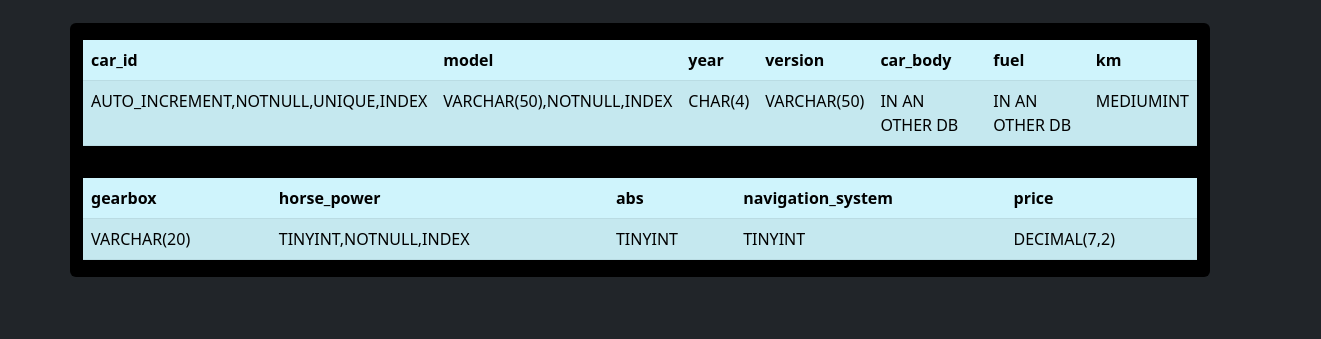
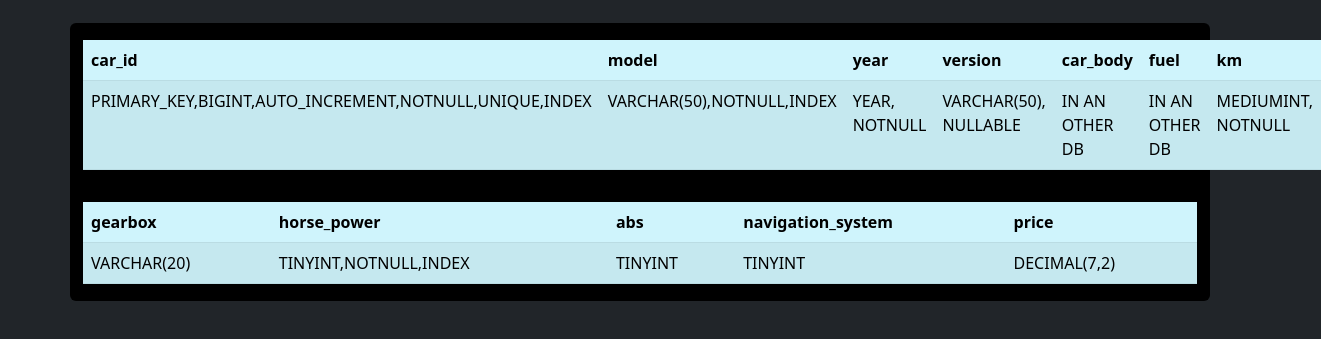
Before and after one commit to xGIANOx/db-first, a plain HTML site: page index.html in a window 1280 px wide. Shown: the part 121-460 px from the top of the page, 1321 px wide, since content can reach past the window. Drawn offline with nearby package versions, Linux system fonts and the light colour scheme.

Commit message:
[FIX] parameters

```diff
--- a/index.html
+++ b/index.html
@@ -30,13 +30,13 @@
                     </thead>
                     <tbody>
                       <tr>
-                        <td>AUTO_INCREMENT,NOTNULL,UNIQUE,INDEX</td>
+                        <td>PRIMARY_KEY,BIGINT,AUTO_INCREMENT,NOTNULL,UNIQUE,INDEX</td>
                         <td>VARCHAR(50),NOTNULL,INDEX</td>
-                        <td>CHAR(4)</td>
-                        <td>VARCHAR(50)</td>
+                        <td>YEAR, NOTNULL</td>
+                        <td>VARCHAR(50), NULLABLE</td>
                         <td>IN AN OTHER DB</td>
                         <td>IN AN OTHER DB</td>
-                        <td>MEDIUMINT</td>
+                        <td>MEDIUMINT, NOTNULL</td>
 
 
 
```
